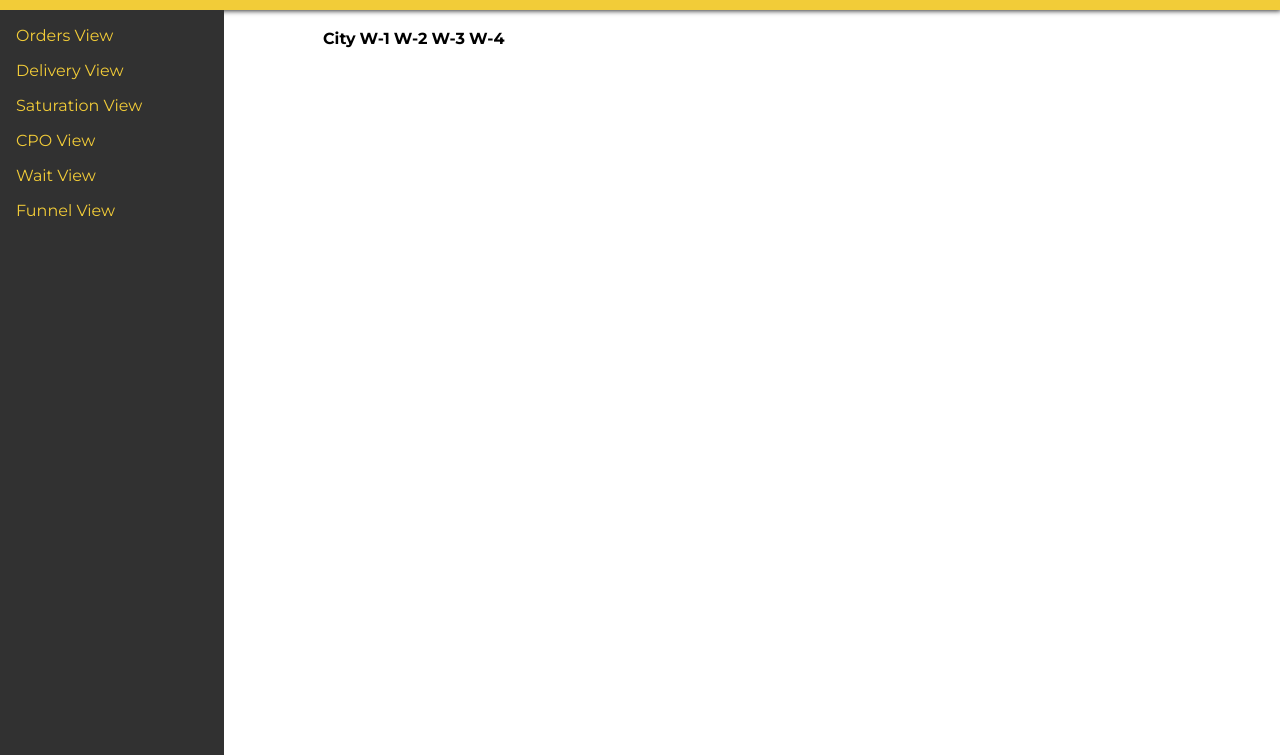
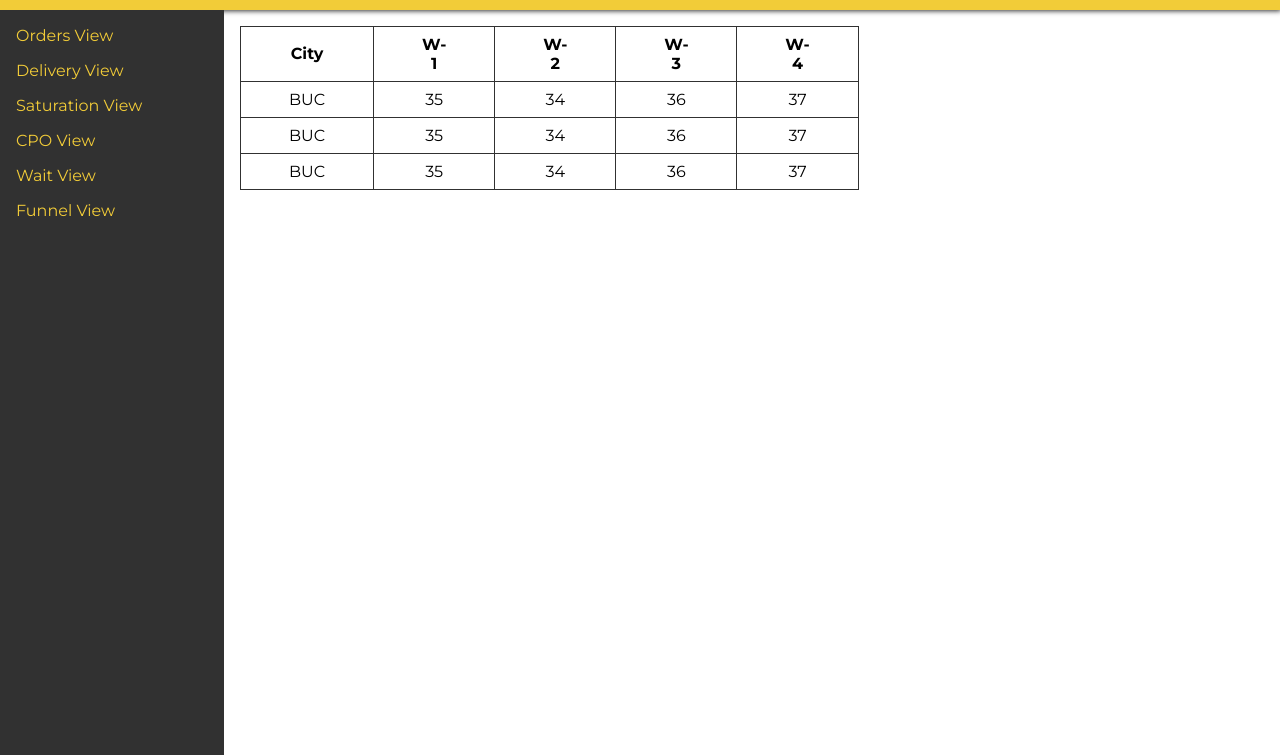
Before and after one commit to katuta772/sops-dashboard, a plain HTML site: page main.html in a window 1280 px wide. Shown: the part 45-800 px from the top of the page. Drawn offline with Linux system fonts and the light colour scheme.

Commit message:
added placeholder values for data table

```diff
--- a/main.html
+++ b/main.html
@@ -33,6 +33,27 @@
                     <th>W-3</th>
                     <th>W-4</th>
                 </tr>
+                <tr id="row-1">
+                  <td>BUC</td>
+                  <td>35</td>
+                  <td>34</td>
+                  <td>36</td>
+                  <td>37</td>
+                </tr>
+                <tr id="row-2">
+                  <td>BUC</td>
+                  <td>35</td>
+                  <td>34</td>
+                  <td>36</td>
+                  <td>37</td>
+                </tr>
+                <tr id="row-3">
+                  <td>BUC</td>
+                  <td>35</td>
+                  <td>34</td>
+                  <td>36</td>
+                  <td>37</td>
+                </tr>
             </table>
         </div>
       </div>
--- a/style.css
+++ b/style.css
@@ -31,7 +31,6 @@ body{
 .main{
     display: grid;
     grid-template-columns: auto 1fr;
-    gap: 5rem;
     width: 100vh;
 }
 
@@ -41,9 +40,9 @@ body{
     gap:1rem;
     flex-direction: column;
     background-color: #313131;
-    padding: 1rem;
     color:#f2cc38;
     width: 12rem;
+    padding: 1rem;
 }
 
 .sidebar > .view{
@@ -57,4 +56,17 @@ body{
 /* CONTENT SECTION */
 .content{
     padding: 1rem;
+    display: flex;
+    flex-direction: column;
 }
+
+.content > .table{
+    border: 1px solid #313131;
+    border-collapse: collapse;
+}
+
+.content > .table > tr,th,td{
+    border:1px solid #313131;
+    text-align: center;
+    padding: 0.5rem 3rem;
+}
```
